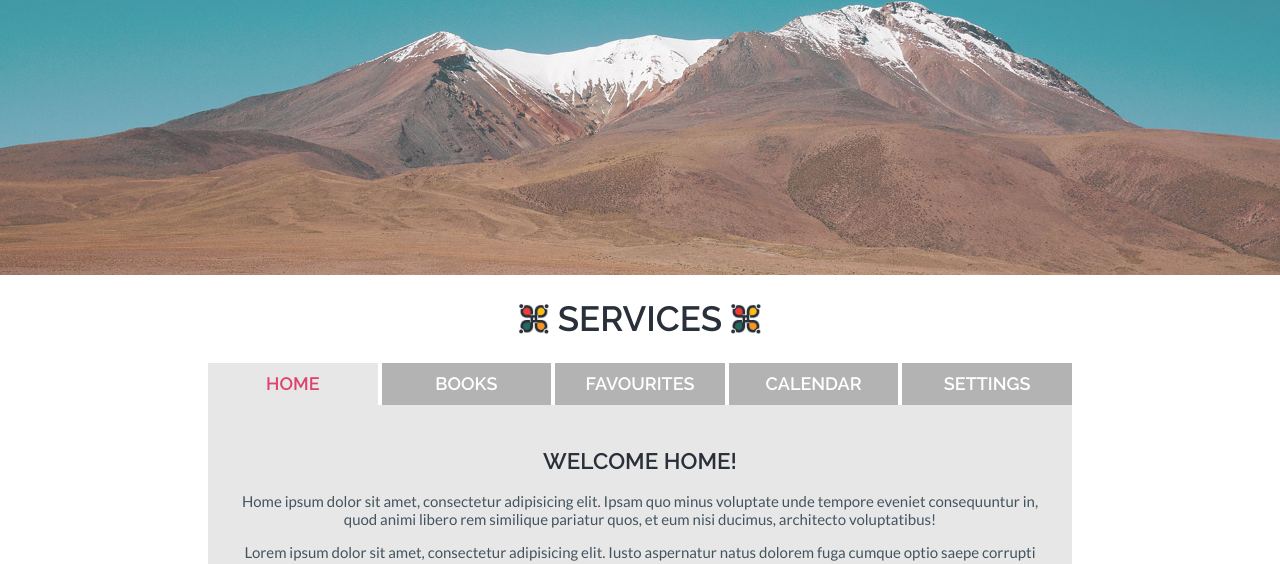
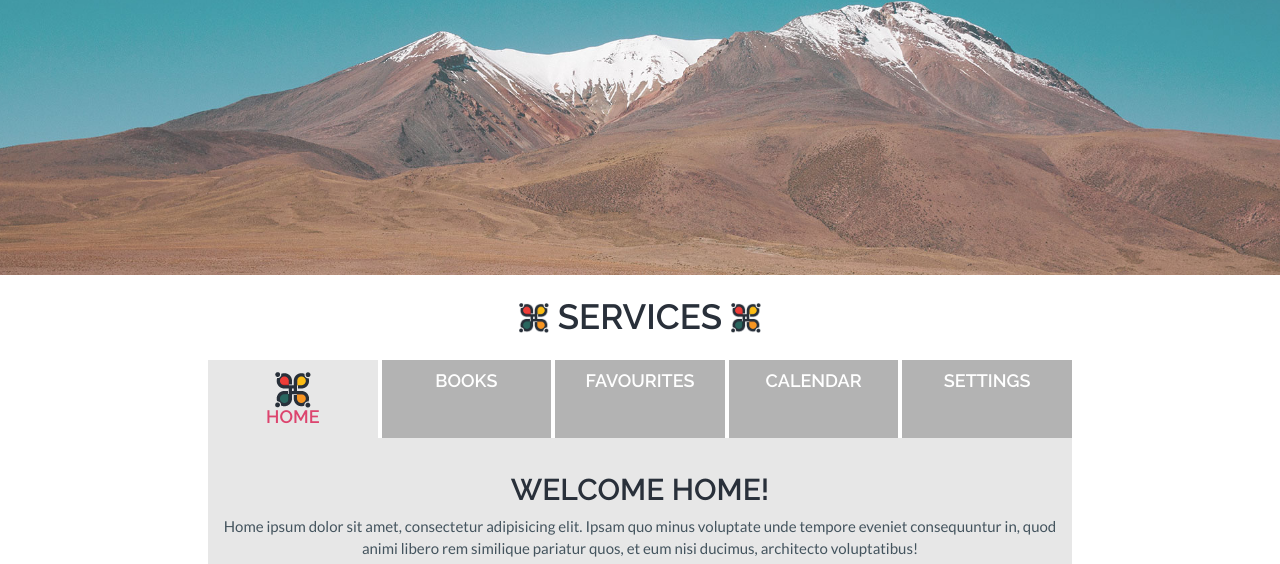
Before and after one commit to mghani101/Khidmat, a plain HTML site: page index.html in a window 1280 px wide. Shown: the part 195-759 px from the top of the page. Drawn offline with nearby package versions, Linux system fonts and the light colour scheme.

Commit message:
made change undid change

```diff
--- a/index.html
+++ b/index.html
@@ -11,6 +11,7 @@
 	<link rel="shortcut icon" href="images/favicon.ico" type="image/x-icon" />
 	<link href="https://fonts.googleapis.com/css?family=Lato|Raleway:600" rel="stylesheet">
 
+	<link rel="stylesheet" href="https://maxcdn.bootstrapcdn.com/bootstrap/3.3.7/css/bootstrap.min.css">
 	<link rel="stylesheet" href="css/normalize.css">
 	<link rel="stylesheet" href="css/style.css">
 </head>
@@ -45,7 +46,7 @@
 		      <div id="tabs" class="c-tabs no-js">
 		        <div class="c-tabs-nav">
 		          <a href="#" class="c-tabs-nav__link is-active">
-		            <i class="fa fa-home"></i>
+		            <i class="fa fa-home"><img src="images/khidmat-icon.png" alt=""></i>
 		            <span>Home</span>
 		          </a>
 		          <a href="#" class="c-tabs-nav__link">
```
